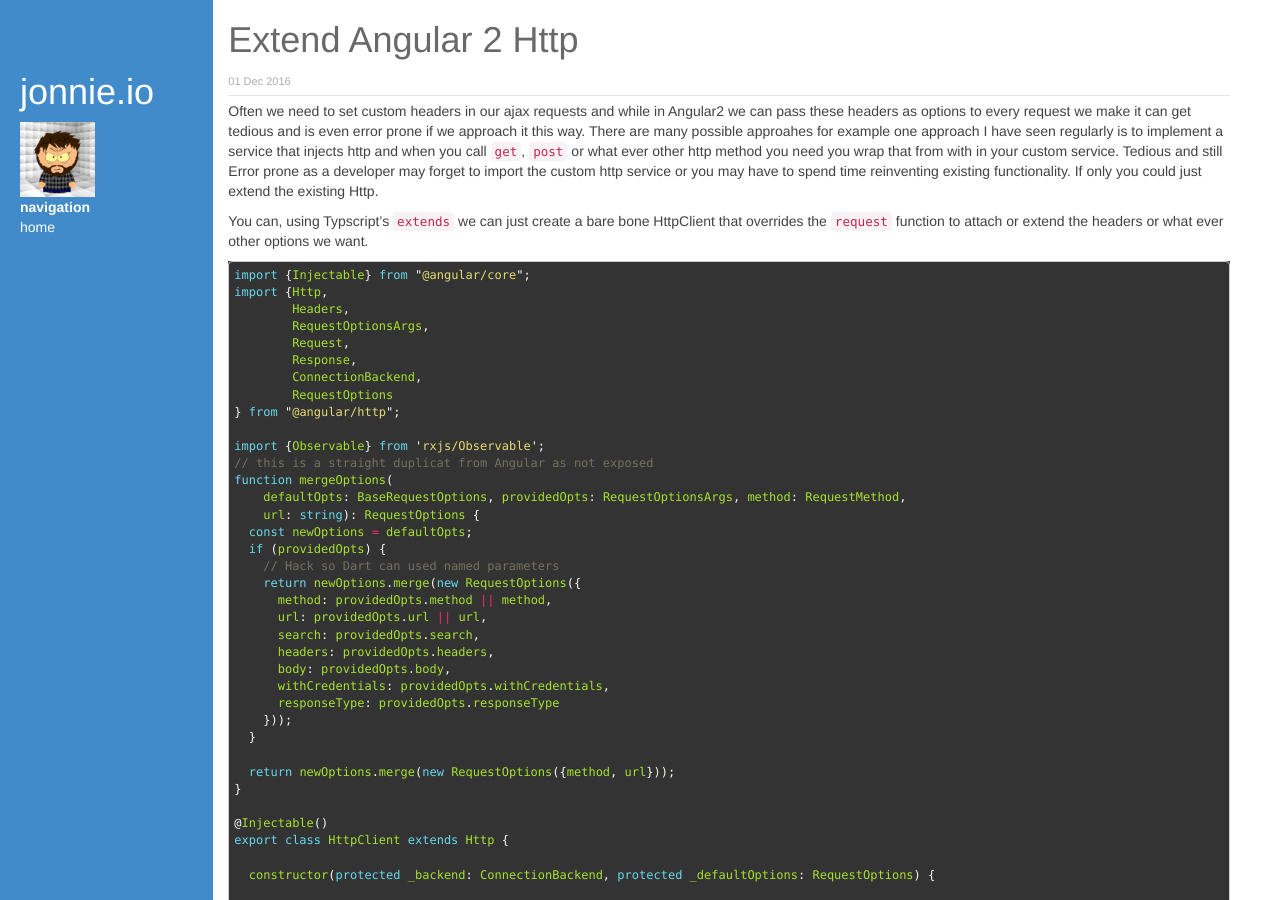
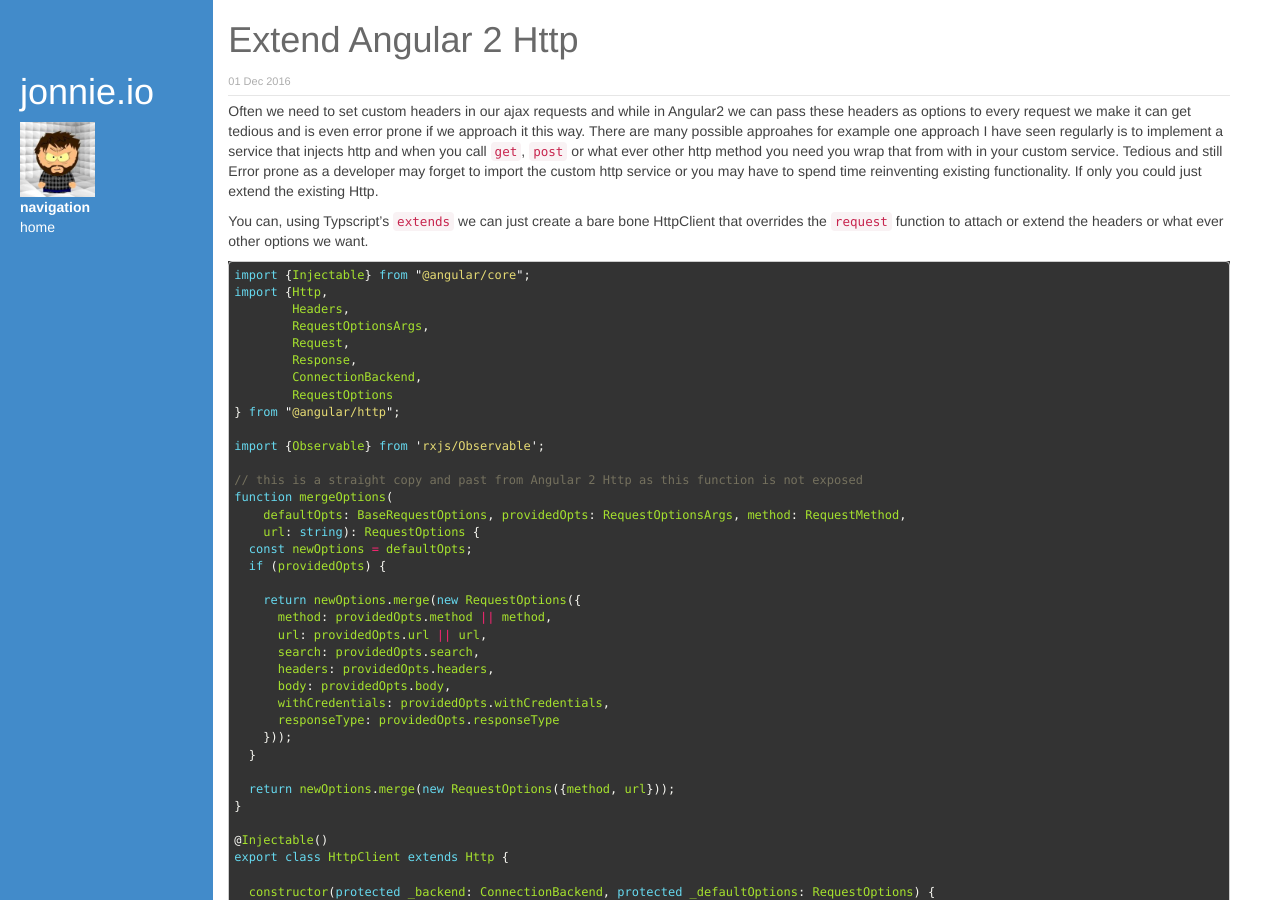
Before and after one commit to jonniedarko/blog, a Jekyll site: the page built from _posts/2016-12-01--Extend-Angular2-Http-module.md, in a window 1280 px wide and 900 px high. Built offline with Jekyll 4.4.1, drawn with Linux system fonts in a browser that asks for light colours; nearby versions of some CDN libraries; library files that are not in the unit come from our copies; Markdown is read by kramdown in place of the engine named in the settings.

Commit message:
Update 2016-12-01--Extend-Angular2-Http-module.md

```diff
--- a/_posts/2016-12-01--Extend-Angular2-Http-module.md
+++ b/_posts/2016-12-01--Extend-Angular2-Http-module.md
@@ -26,13 +26,14 @@ import {Http,
 } from "@angular/http";
 
 import {Observable} from 'rxjs/Observable';
-// this is a straight duplicat from Angular as not exposed
+
+// this is a straight copy and past from Angular 2 Http as this function is not exposed
 function mergeOptions(
     defaultOpts: BaseRequestOptions, providedOpts: RequestOptionsArgs, method: RequestMethod,
     url: string): RequestOptions {
   const newOptions = defaultOpts;
   if (providedOpts) {
-    // Hack so Dart can used named parameters
+
     return newOptions.merge(new RequestOptions({
       method: providedOpts.method || method,
       url: providedOpts.url || url,
```
